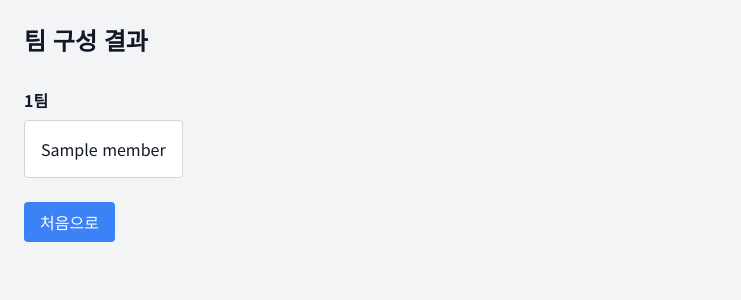
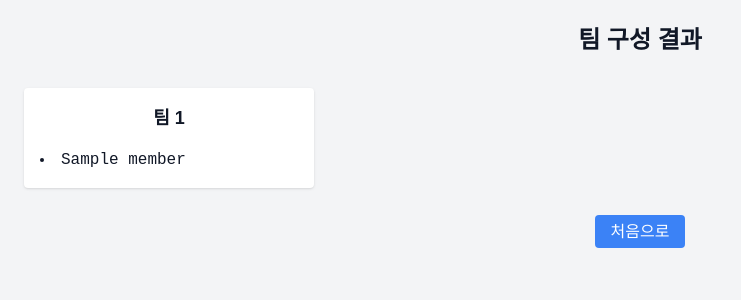
Before and after one commit to cocacoran-1/test, a Flask app: template templates/teams.html in a window 1280 px wide. Shown: the top 300 px of the page, without its empty margins (0-741 px from the left). Run offline with Flask 3, Linux system fonts and the light colour scheme; the template is opened without the code that fills it: most values are stand-ins (such as "Sample title", 1, 10 or a date in 2020); some libraries are stand-ins or nearby versions.

Commit message:
Update teams.html

```diff
--- a/templates/teams.html
+++ b/templates/teams.html
@@ -9,25 +9,27 @@
         body {
             font-family: 'Noto Sans KR', sans-serif;
         }
+        .monospace {
+            font-family: 'Courier New', Courier, monospace; /* 고정 너비 폰트 */
+        }
     </style>
-    <link href="https://fonts.googleapis.com/css2?family=Noto+Sans+KR:wght@400;700&display=swap" rel="stylesheet">
 </head>
 <body class="bg-gray-100 text-gray-900">
     <div class="container mx-auto p-6">
-        <h1 class="text-2xl font-bold mb-8">팀 구성 결과</h1>
-        <div class="grid grid-cols-2 gap-4">
+        <h1 class="text-2xl font-bold mb-8 text-center">팀 구성 결과</h1>
+        <div class="grid grid-cols-1 md:grid-cols-2 lg:grid-cols-4 gap-6">
             {% for team in teams %}
-            <div>
-                <h2 class="font-bold mb-2">{{ loop.index }}팀</h2>
-                <div class="flex space-x-2">
+            <div class="bg-white p-4 rounded shadow">
+                <h2 class="font-bold text-lg mb-4 text-center">팀 {{ loop.index }}</h2>
+                <ul class="list-disc list-inside">
                     {% for member in team %}
-                    <div class="border border-gray-300 rounded p-4 bg-white">{{ member }}</div>
+                    <li class="monospace text-left">{{ member }}</li>
                     {% endfor %}
-                </div>
+                </ul>
             </div>
             {% endfor %}
         </div>
-        <div class="mt-8">
+        <div class="mt-8 text-center">
             <a href="{{ url_for('home') }}" class="bg-blue-500 text-white px-4 py-2 rounded">처음으로</a>
         </div>
     </div>
```
